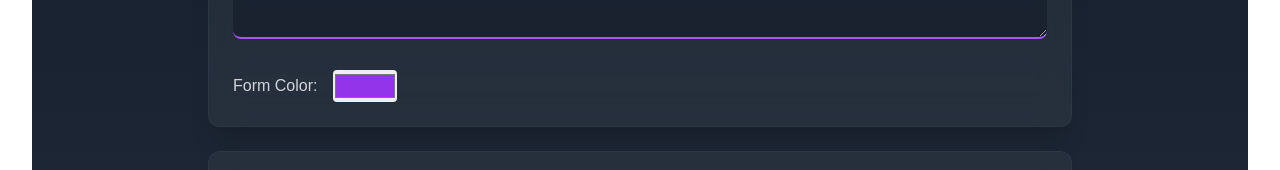
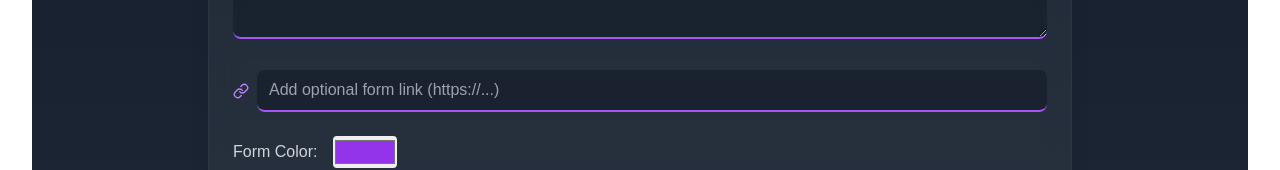
Before and after one commit to PriyaDharsini2006/Hackerz-Form, a Next.js app: page /forms/create in a window 1280 px wide. Shown: the part 578-748 px from the top of the page. Built offline with nearby package versions, Linux system fonts and the light colour scheme.

Commit message:
Form Link Set

```diff
--- a/src/app/api/edit/[formId]/route.js
+++ b/src/app/api/edit/[formId]/route.js
@@ -8,7 +8,7 @@ export async function PUT(
     try {
         const { formId } = params
         const body = await req.json()
-        const { title, description, questions, color, isActive } = body
+        const { title, description, questions, color, isActive, link } = body
 
         const updatedForm = await prisma.form.update({
             where: { id: formId },
@@ -17,6 +17,7 @@ export async function PUT(
                 description,
                 color,
                 isActive,
+                link,
                 questions: {
                     deleteMany: {
                         formId,
--- a/src/app/api/forms/route.js
+++ b/src/app/api/forms/route.js
@@ -25,7 +25,7 @@ export async function GET(request) {
 
 export async function POST(request) {
   try {
-    const { title, description, color, questions } = await request.json()
+    const { title, description, color, questions, link } = await request.json()
 
     console.log('Received questions:', questions);
 
@@ -34,6 +34,7 @@ export async function POST(request) {
         title,
         description,
         color,
+        link,
         questions: {
           create: questions.map((q, index) => {
             console.log('Creating question with imageUrl:', q.imageUrl);
--- a/src/app/components/FormBuilder.jsx
+++ b/src/app/components/FormBuilder.jsx
@@ -14,6 +14,7 @@ export function FormBuilder() {
   const [isDropdownOpen, setIsDropdownOpen] = useState(false)
   const [color, setColor] = useState('#9333EA')
   const dropdownRef = useRef(null)
+  const [formLink, setFormLink] = useState('')
 
   const questionTypes = [
     { type: 'short', label: 'Short Answer' },
@@ -163,8 +164,8 @@ export function FormBuilder() {
         title,
         description,
         color,
+        link: formLink,
         questions: questions.map((q, index) => {
-          console.log('Question image URL:', q.imageUrl);
           return {
             type: q.type,
             title: q.title.trim(),
@@ -176,7 +177,6 @@ export function FormBuilder() {
           };
         }),
       };
-
 
       const response = await fetch('/api/forms', {
         method: 'POST',
@@ -247,6 +247,17 @@ export function FormBuilder() {
               className="w-full bg-gray-900/50 text-gray-300 border-b-2 border-purple-500 px-3 py-2 rounded-lg focus:outline-none focus:border-purple-400 transition-colors whitespace-pre-wrap min-h-[100px] resize-y"
               placeholder="Form Description"
             />
+
+            <div className="flex items-center gap-2 w-full">
+              <LinkIcon size={16} className="text-purple-400 shrink-0" />
+              <input
+                type="url"
+                value={formLink}
+                onChange={(e) => setFormLink(e.target.value)}
+                className="w-full bg-gray-900/50 text-white border-b-2 border-purple-500 px-3 py-2 rounded-lg focus:outline-none focus:border-purple-400 transition-colors"
+                placeholder="Add optional form link (https://...)"
+              />
+            </div>
 
             <div className="flex flex-wrap items-center gap-4">
               <label className="text-gray-300">Form Color:</label>
--- a/src/app/components/FormView.jsx
+++ b/src/app/components/FormView.jsx
@@ -176,6 +176,21 @@ export function FormView({ form }) {
             {form.description && (
               <div className="bg-white/5 backdrop-blur-lg rounded-xl shadow-xl p-4 sm:p-6 border border-gray-700/50">
                 <p className="text-gray-300 text-sm sm:text-base">{formatDescription(form.description)}</p>
+              </div>
+            )}
+
+            {form.link && (
+              <div className="flex items-center gap-2">
+                <LinkIcon size={16} className="text-purple-400" />
+                <a
+                  href={form.link}
+                  target="_blank"
+                  rel="noopener noreferrer"
+                  className="text-blue-400 hover:text-blue-300 underline break-all text-sm sm:text-base"
+                  style={{ color: formColor }}
+                >
+                  {form.link}
+                </a>
               </div>
             )}
 
--- a/src/app/components/Preview.jsx
+++ b/src/app/components/Preview.jsx
@@ -72,7 +72,8 @@ export function Preview({ form: initialForm }) {
           description: form.description,
           questions: form.questions,
           color: form.color,
-          isActive: form.isActive
+          isActive: form.isActive,
+          link: form.link
         }),
       })
 
```
Also changed, not shown: 1 other file (tests, documents, lock files or other folders).
